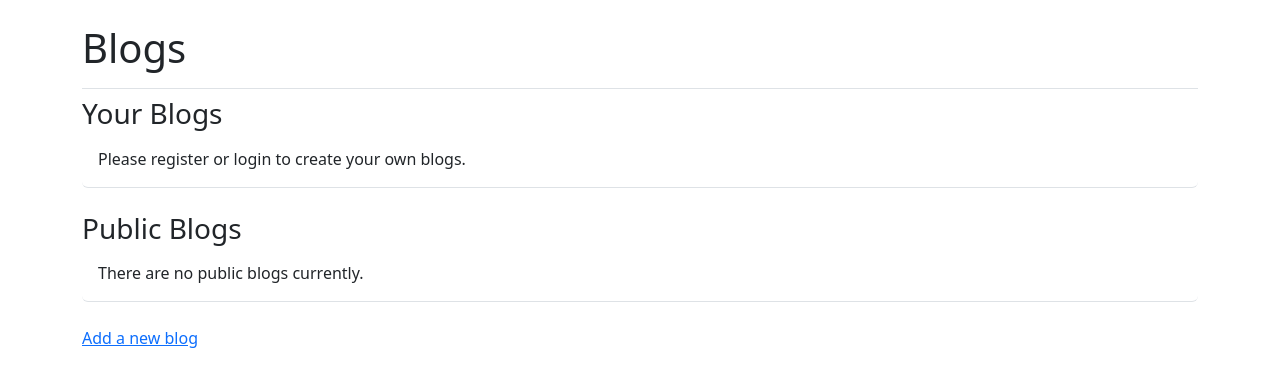
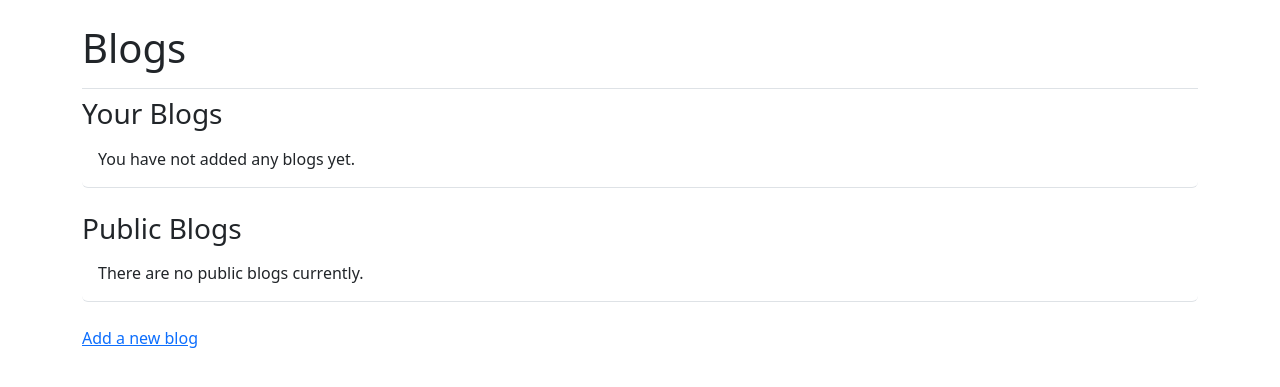
Before and after one commit to jonjack17/pcc_blog, a Django app: page /blogs/ in a window 1280 px wide. Shown: the part 58-445 px from the top of the page. Run offline with Django 5.2, Linux system fonts and the light colour scheme; data that the repository does not hold is empty; some libraries are stand-ins or nearby versions.

Commit message:
Fixed empty blog list on template

```diff
--- a/blogs/templates/blogs/blogs.html
+++ b/blogs/templates/blogs/blogs.html
@@ -12,8 +12,7 @@
         <a href="{% url 'blogs:blog' blog.id %}">{{ blog.text }}</a>
       </li>
     {% empty %}
-      <li class="list-group-item border-0">Please register or login
-        to create your own blogs.
+      <li class="list-group-item border-0">You have not added any blogs yet.
       </li>
     {% endfor %}
   </ul>
```
